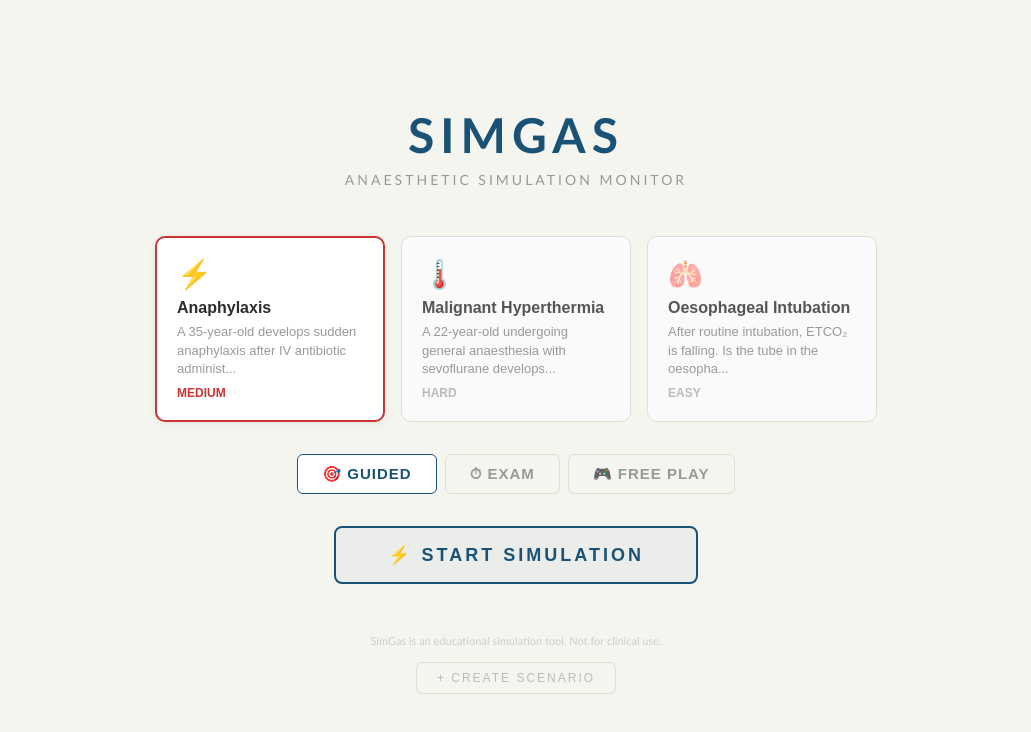
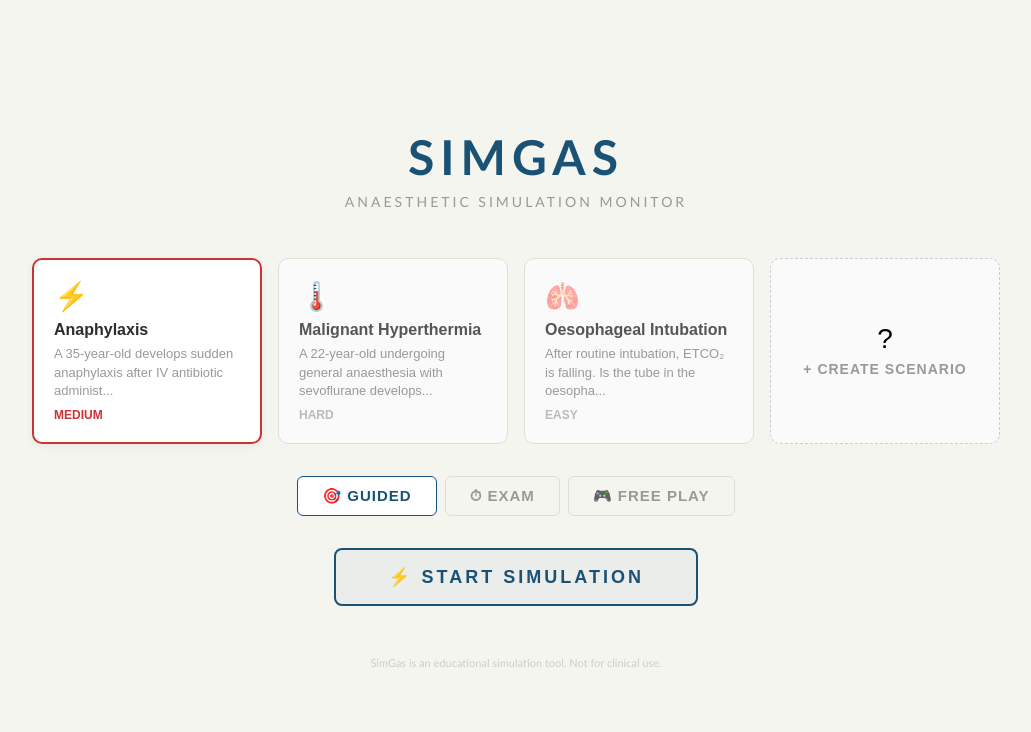
Before and after one commit to bsharif/simgas, a React (Vite) app: page / in a window 1280 px wide. Shown: the top 732 px of the page, without its empty margins (124-1155 px from the left). Built offline with nearby package versions, Linux system fonts and the light colour scheme.

Commit message:
Move + Create Scenario button inline with scenario cards as ?-icon card

```diff
--- a/ui/pages/StartPage.tsx
+++ b/ui/pages/StartPage.tsx
@@ -128,6 +128,44 @@ const StartPage: FC<StartPageProps> = ({ onStart, onOpenCreator }) => {
             </button>
           )
         })}
+
+        <button
+          key="__create"
+          onClick={onOpenCreator}
+          style={{
+            width: 230,
+            padding: 20,
+            borderRadius: 10,
+            border: '1px dashed #ccc',
+            background: '#fafafa',
+            cursor: 'pointer',
+            display: 'flex',
+            flexDirection: 'column',
+            alignItems: 'center',
+            justifyContent: 'center',
+            gap: 8,
+            transition: 'border-color 0.2s, background 0.2s',
+          }}
+          onMouseEnter={e => {
+            e.currentTarget.style.background = '#ffffff'
+            e.currentTarget.style.borderColor = '#1a5276'
+          }}
+          onMouseLeave={e => {
+            e.currentTarget.style.background = '#fafafa'
+            e.currentTarget.style.borderColor = '#ccc'
+          }}
+        >
+          <div style={{ fontSize: 28, lineHeight: 1 }}>?</div>
+          <div style={{
+            color: '#999',
+            fontSize: 14,
+            fontWeight: 600,
+            letterSpacing: 1,
+            textTransform: 'uppercase',
+          }}>
+            + Create Scenario
+          </div>
+        </button>
       </div>
 
       <div style={{
@@ -190,26 +228,6 @@ const StartPage: FC<StartPageProps> = ({ onStart, onOpenCreator }) => {
         SimGas is an educational simulation tool. Not for clinical use.
       </div>
 
-      <button
-        onClick={onOpenCreator}
-        style={{
-          marginTop: 12,
-          padding: '8px 20px',
-          borderRadius: 6,
-          border: '1px solid #e0ddd5',
-          background: 'transparent',
-          color: '#bbb',
-          fontSize: 12,
-          cursor: 'pointer',
-          letterSpacing: 2,
-          textTransform: 'uppercase',
-          transition: 'color 0.2s',
-        }}
-        onMouseEnter={e => { e.currentTarget.style.color = '#1a5276' }}
-        onMouseLeave={e => { e.currentTarget.style.color = '#bbb' }}
-      >
-        + Create Scenario
-      </button>
     </div>
     </div>
   )
```
